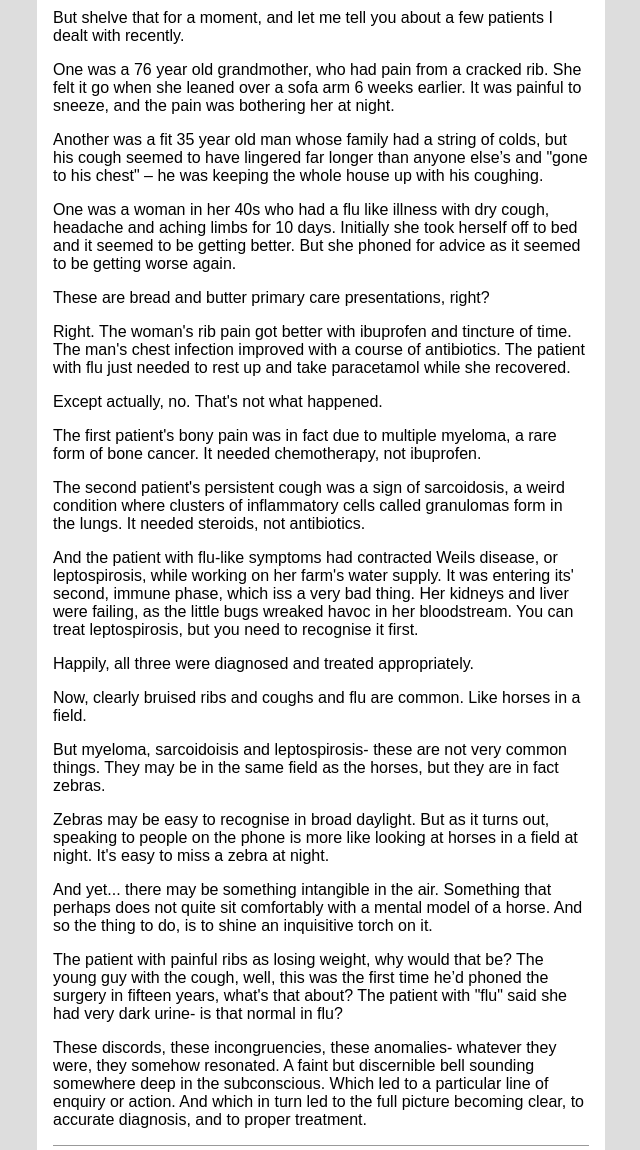
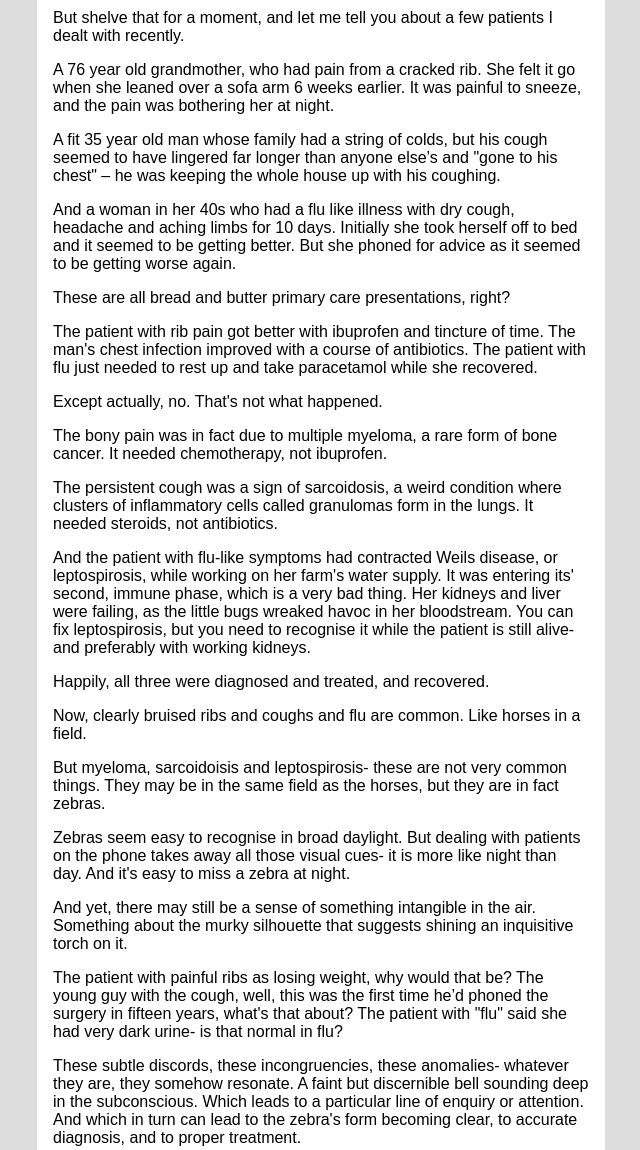
Before and after one commit to nyberry/nyberrysite, an Eleventy site: page blog/moser.md in a window 1280 px wide. Shown: the part 1280-2430 px from the top of the page, without its empty margins (319-959 px from the left). Built offline with nearby package versions, Linux system fonts and the light colour scheme; Eleventy itself is replaced by a stand-in of ours; files that its build step writes are made by us from their sources.

Commit message:
blog update

```diff
--- a/blog/moser.md
+++ b/blog/moser.md
@@ -51,37 +51,37 @@ So let me ask you a question.
 
 But shelve that for a moment, and let me tell you about a few patients I dealt with recently.
 
-One was a 76 year old grandmother, who had pain from a cracked rib. She felt it go when she leaned over a sofa arm 6 weeks earlier. It was painful to sneeze, and the pain was bothering her at night.
+A 76 year old grandmother, who had pain from a cracked rib. She felt it go when she leaned over a sofa arm 6 weeks earlier. It was painful to sneeze, and the pain was bothering her at night.
 
-Another was a fit 35 year old man whose family had a string of colds, but his cough seemed to have lingered far longer than anyone else’s and "gone to his chest" – he was keeping the whole house up with his coughing.
+A fit 35 year old man whose family had a string of colds, but his cough seemed to have lingered far longer than anyone else’s and "gone to his chest" – he was keeping the whole house up with his coughing.
 
-One was a woman in her 40s who had a flu like illness with dry cough, headache and aching limbs for 10 days. Initially she took herself off to bed and it seemed to be getting better. But she phoned for advice as it seemed to be getting worse again.
+And a woman in her 40s who had a flu like illness with dry cough, headache and aching limbs for 10 days. Initially she took herself off to bed and it seemed to be getting better. But she phoned for advice as it seemed to be getting worse again.
 
-These are bread and butter primary care presentations, right?
+These are all bread and butter primary care presentations, right?
 
-Right. The woman's rib pain got better with ibuprofen and tincture of time. The man's chest infection improved with a course of antibiotics. The patient with flu just needed to rest up and take paracetamol while she recovered.
+The patient with rib pain got better with ibuprofen and tincture of time. The man's chest infection improved with a course of antibiotics. The patient with flu just needed to rest up and take paracetamol while she recovered.
 
 Except actually, no. That's not what happened.
 
-The first patient's bony pain was in fact due to multiple myeloma, a rare form of bone cancer. It needed chemotherapy, not ibuprofen.
+The bony pain was in fact due to multiple myeloma, a rare form of bone cancer. It needed chemotherapy, not ibuprofen.
 
-The second patient's persistent cough was a sign of sarcoidosis, a weird condition where clusters of inflammatory cells called granulomas form in the lungs. It needed steroids, not antibiotics.
+The persistent cough was a sign of sarcoidosis, a weird condition where clusters of inflammatory cells called granulomas form in the lungs. It needed steroids, not antibiotics.
 
-And the patient with flu-like symptoms had contracted Weils disease, or leptospirosis, while working on her farm's water supply. It was entering its' second, immune phase, which iss a very bad thing. Her kidneys and liver were failing, as the little bugs wreaked havoc in her bloodstream. You can treat leptospirosis, but you need to recognise it first.
+And the patient with flu-like symptoms had contracted Weils disease, or leptospirosis, while working on her farm's water supply. It was entering its' second, immune phase, which is a very bad thing. Her kidneys and liver were failing, as the little bugs wreaked havoc in her bloodstream. You can fix leptospirosis, but you need to recognise it while the patient is still alive- and preferably with working kidneys.
 
-Happily, all three were diagnosed and treated appropriately.
+Happily, all three were diagnosed and treated, and recovered.
 
 Now, clearly bruised ribs and coughs and flu are common. Like horses in a field.
 
 But myeloma, sarcoidoisis and leptospirosis- these are not very common things. They may be in the same field as the horses, but they are in fact zebras.
 
-Zebras may be easy to recognise in broad daylight. But as it turns out, speaking to people on the phone is more like looking at horses in a field at night. It's easy to miss a zebra at night.
+Zebras seem easy to recognise in broad daylight. But dealing with patients on the phone takes away all those visual cues- it is more like night than day. And it's easy to miss a zebra at night.
 
-And yet... there may be something intangible in the air. Something that perhaps does not quite sit comfortably with a mental model of a horse. And so the thing to do, is to shine an inquisitive torch on it.
+And yet, there may still be a sense of something intangible in the air. Something about the murky silhouette that suggests shining an inquisitive torch on it.
 
 The patient with painful ribs as losing weight, why would that be? The young guy with the cough, well, this was the first time he’d phoned the surgery in fifteen years, what's that about? The patient with "flu" said she had very dark urine- is that normal in flu?
 
-These discords, these incongruencies, these anomalies- whatever they were, they somehow resonated. A faint but discernible bell sounding somewhere deep in the subconscious. Which led to a particular line of enquiry or action. And which in turn led to the full picture becoming clear, to accurate diagnosis, and to proper treatment.
+These subtle discords, these incongruencies, these anomalies- whatever they are, they somehow resonate. A faint but discernible bell sounding deep in the subconscious. Which leads to a particular line of enquiry or attention. And which in turn can lead to the zebra's form becoming clear, to accurate diagnosis, and to proper treatment.
 
 <hr>
 
```
Also changed, not shown: tools/labconverter.md (+1 -3 lines).
